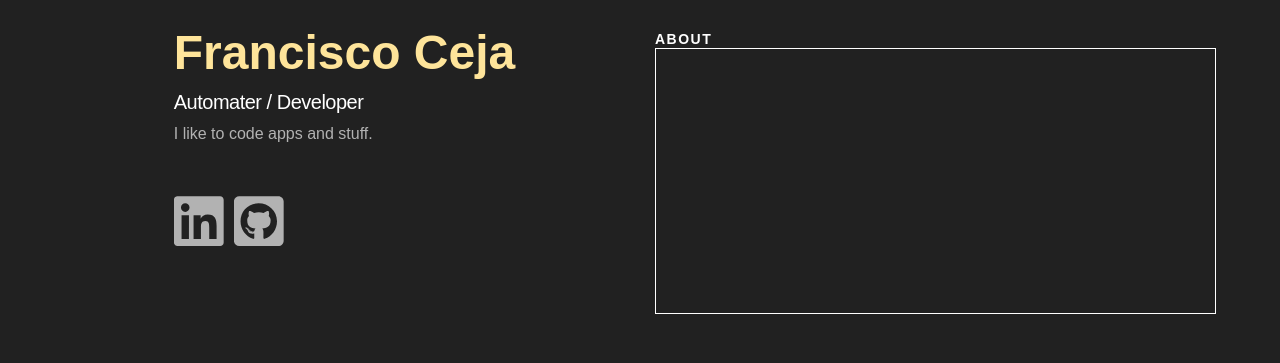
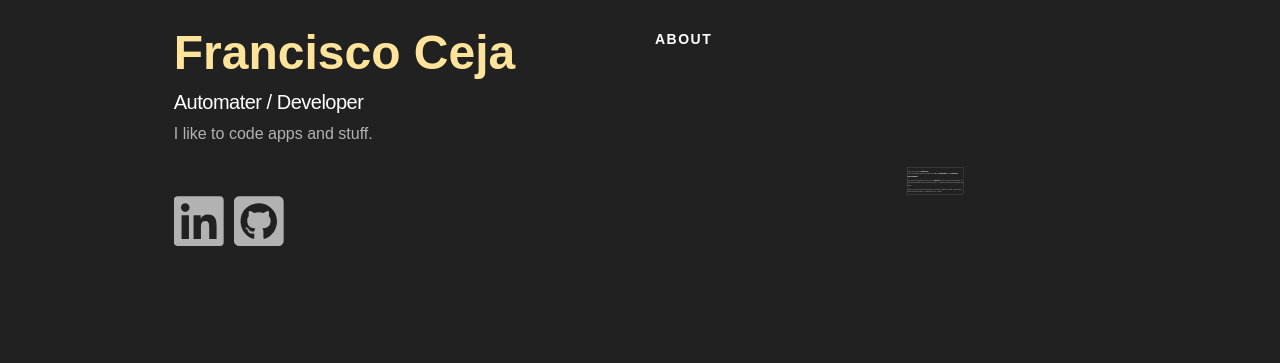
Before and after one commit to fceja/fceja.com_v2, a React (Vite) app: page / in a window 1280 px wide. Shown: the top 363 px of the page. Built offline with nearby package versions, Linux system fonts and the light colour scheme; no server answers.

Commit message:
wip, add animation scaling

```diff
--- a/src/scss/common/components/Collapsible.scss
+++ b/src/scss/common/components/Collapsible.scss
@@ -1,28 +1,17 @@
-.collapsible-div {
+div[class^="outer-container-"] {
     border: solid 1px white;
     transition: transform 1s;
 }
 
-.stationary-content {
+div[class^="stationary-content-"] {
     display: inline-block;
     transition: transform 1s;
 }
 
-.spun-clockwise {
-    transform: rotate(360deg);
+.outer-container-collapsed {
+    transform: rotate(360deg) scale(0.1);
 }
 
-.spun-counter-clockwise {}
-
-
-.collapsible-div.collapsed {}
-
-.stationary-content.collapsed {
-    opacity: 0;
+.stationary-content-collapsed {
+    transform: rotate(-360deg);
 }
-
-.collapsible-div.expanded {}
-
-.stationary-content.expanded {
-    opacity: 1;
-}
--- a/src/ts/common/components/Collapsible.tsx
+++ b/src/ts/common/components/Collapsible.tsx
@@ -23,12 +23,10 @@ const Collapsible: React.FC<CollapsibleI> = (props) => {
     return (
         <>
             <div
-                className={`collapsible-div ${isCollapsed ? "collapsed" : "expanded"} ${lastSpunDirection ? "spun-clockwise" : "spun-counter-clockwise"}`}
+                className={`outer-container${isCollapsed ? "-collapsed" : "-expanded"}`}
                 onClick={handleClick}
             >
-                <div
-                    className={`stationary-content ${isCollapsed ? "collapsed" : "expanded"} ${lastSpunDirection ? "spun-counter-clockwise" : "spun-clockwise"}`}
-                >
+                <div className={`stationary-content${isCollapsed ? "-collapsed" : "-expanded"}`}>
                     {children}
                 </div>
             </div>
```
